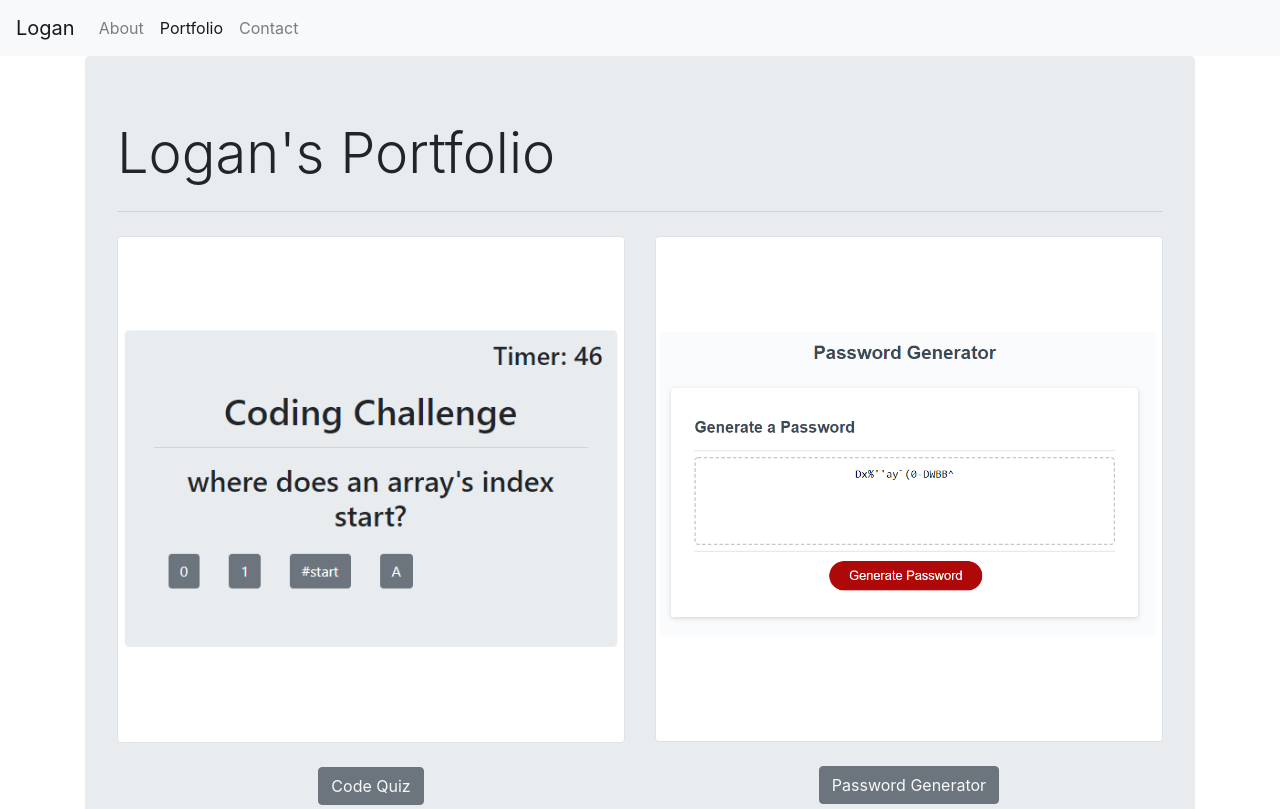
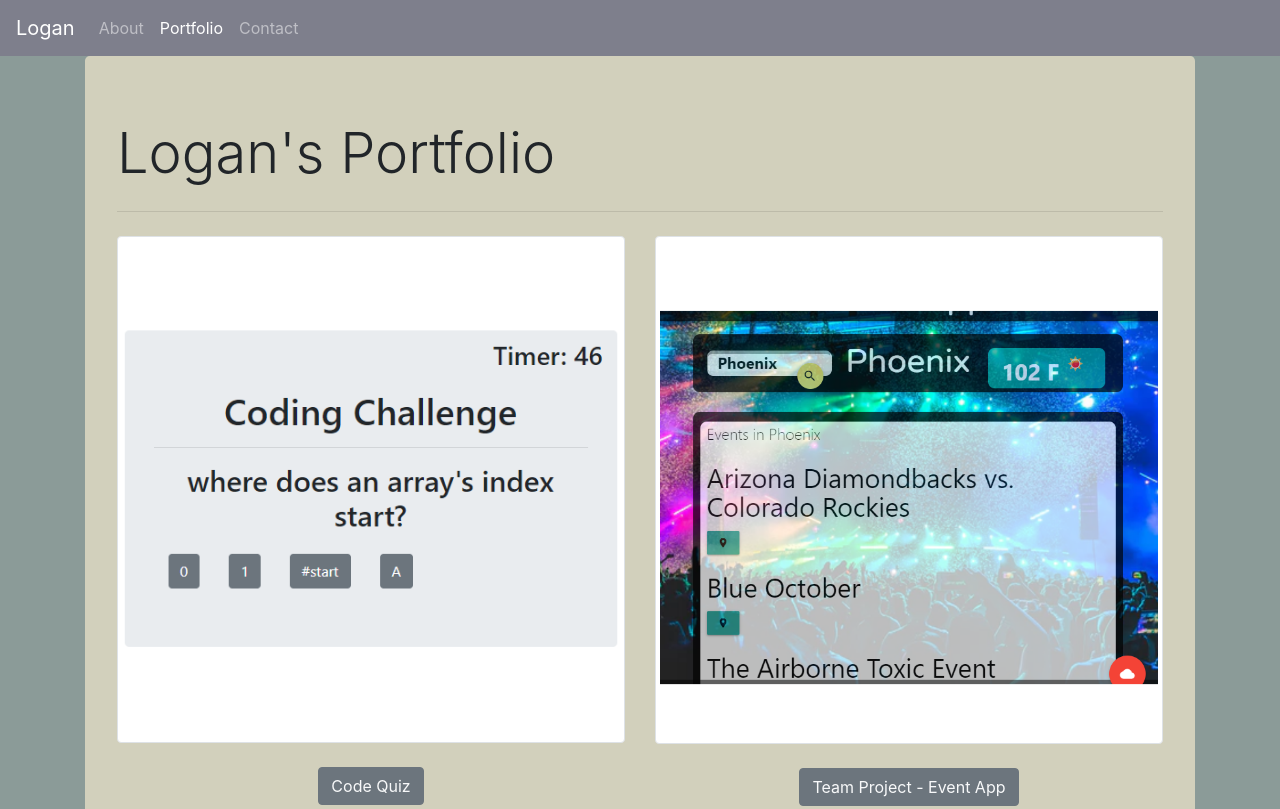
Before and after one commit to Stackandslash/responsive-portfolio-W2D2, a plain HTML site: page portfolio.html in a window 1280 px wide. Shown: the top 809 px of the page. Drawn offline with nearby package versions, Linux system fonts and the light colour scheme.

Commit message:
Color update and portfolio fill.

```diff
--- a/portfolio.html
+++ b/portfolio.html
@@ -10,11 +10,11 @@
       integrity="sha384-Vkoo8x4CGsO3+Hhxv8T/Q5PaXtkKtu6ug5TOeNV6gBiFeWPGFN9MuhOf23Q9Ifjh"
       crossorigin="anonymous"
     />
-    <link rel="stylesheet" href="portfolio.css">
+    <link rel="stylesheet" href="./style.css">
   </head>
   <body>
     <!--This is our Navbar. It's outside the main container, and contains the logo and links to the other pages on the site. The link to the page you're currently on is disabled. As the width is about 300px, it remains visible at full size on phones back to the original iPhone, and does not have a hamburger menu included.-->
-    <nav class="navbar navbar-expand navbar-light bg-light">
+    <nav class="navbar navbar-expand navbar-dark">
       <a class="navbar-brand" href="index.html">Logan</a>
       <div class="collapse navbar-collapse" id="navbarNav">
         <ul class="navbar-nav">
@@ -47,10 +47,10 @@
           <div class="col-md-6 text-center">
             <img
               class="img-thumbnail mb-4"
-              src="assets/passwordgen.PNG"
-              alt="Password Generator thumbnail"
+              src="assets/proj1shot.PNG"
+              alt="Event App thumbnail"
             />
-            <a href = "https://stackandslash.github.io/password-generator-W2D4/" target="_blank" class = "btn btn-secondary text-light mb-4">Password Generator</a>
+            <a href = "https://cheesekate.github.io/Project-1/" target="_blank" class = "btn btn-secondary text-light mb-4">Team Project - Event App</a>
           </div>
         </div>
         <div class="row">
--- /dev/null
+++ b/style.css
@@ -0,0 +1,11 @@
+.jumbotron{
+    background-color: #d2d0bc;
+}
+
+body{
+    background-color:#8b9b98;
+}
+
+.navbar{
+    background-color: #7e7f8c;
+}
```
Also changed, not shown: contact.html (+2 -1 lines), index.html (+4 -3 lines), assets/proj1shot.PNG (added).
